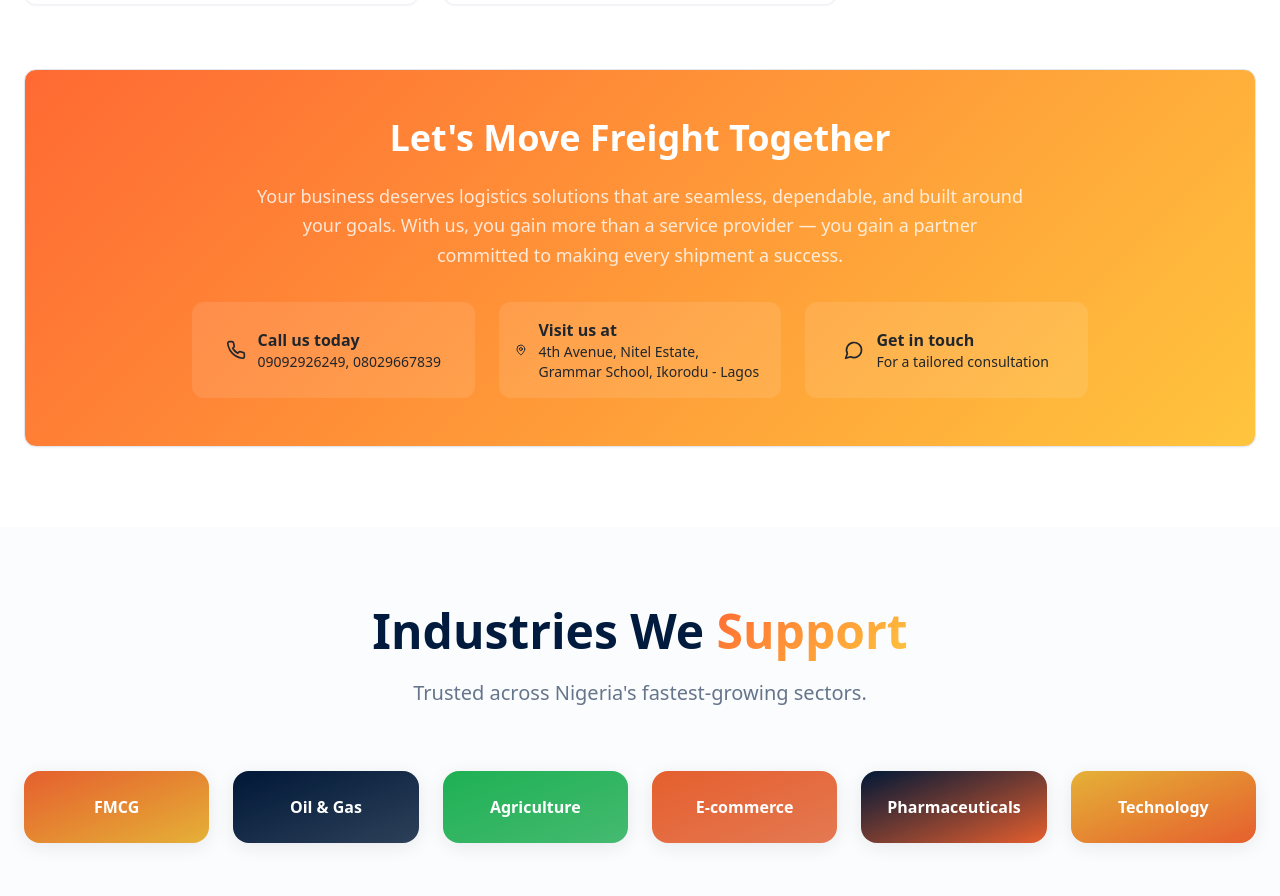
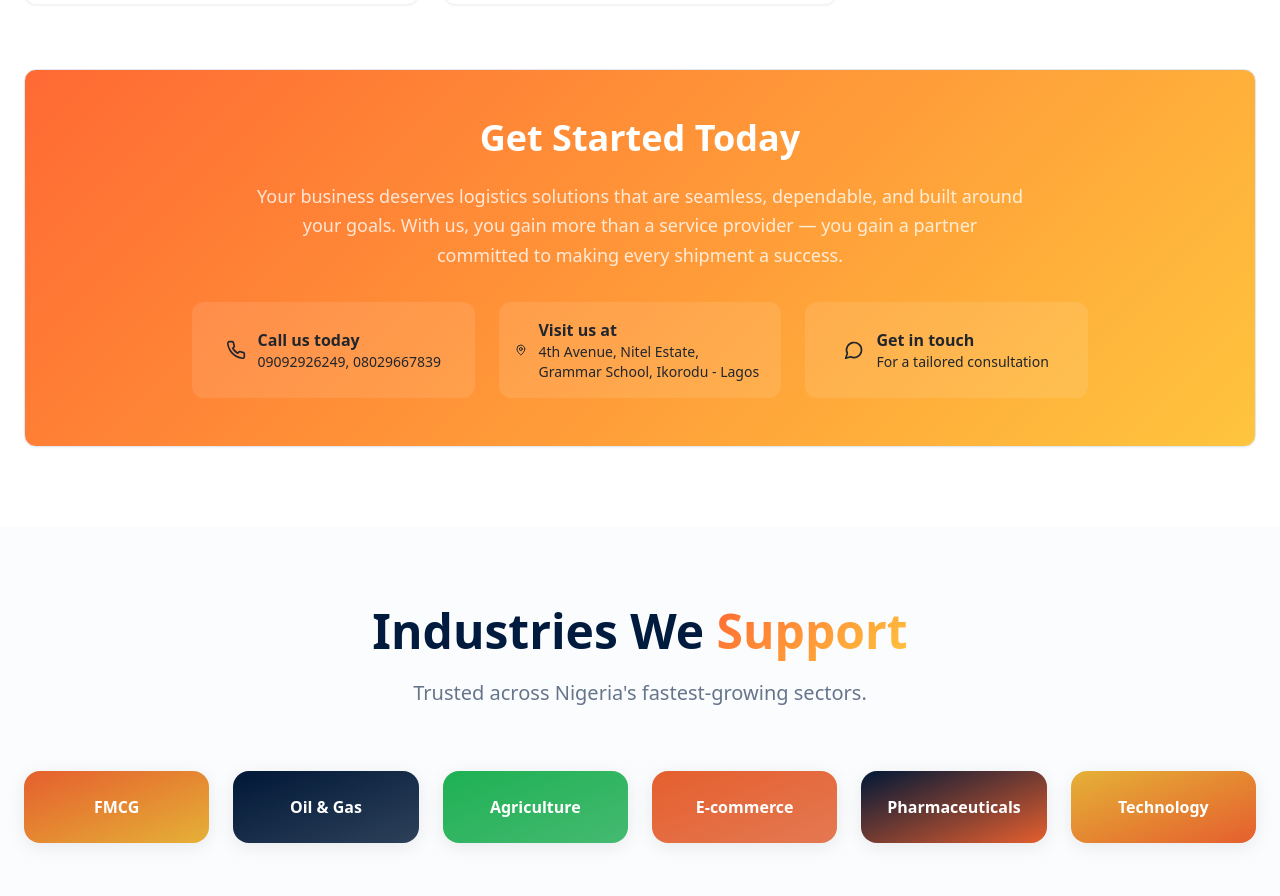
Before and after one commit to MichaelNewmanLightKnight/gsml, a React (Vite) app: page / in a window 1280 px wide. Shown: the part 4385-5281 px from the top of the page. Built offline with nearby package versions, Linux system fonts and the light colour scheme; the HTML template or start-up script is replaced by a standard one.

Commit message:
Remove "Let's Move Freight Together"

```diff
--- a/src/components/Services.tsx
+++ b/src/components/Services.tsx
@@ -97,7 +97,7 @@ const Services = () => {
         {/* Call to Action Section */}
         <Card className="p-8 md:p-12 bg-gradient-accent text-center">
           <h2 className="text-3xl md:text-4xl font-bold text-accent-foreground mb-6">
-            Let's Move Freight Together
+            Get Started Today
           </h2>
           <p className="text-lg text-accent-foreground/80 mb-8 max-w-3xl mx-auto leading-relaxed">
             Your business deserves logistics solutions that are seamless, dependable, and built around your goals. With us, you gain more than a service provider — you gain a partner committed to making every shipment a success.
```
